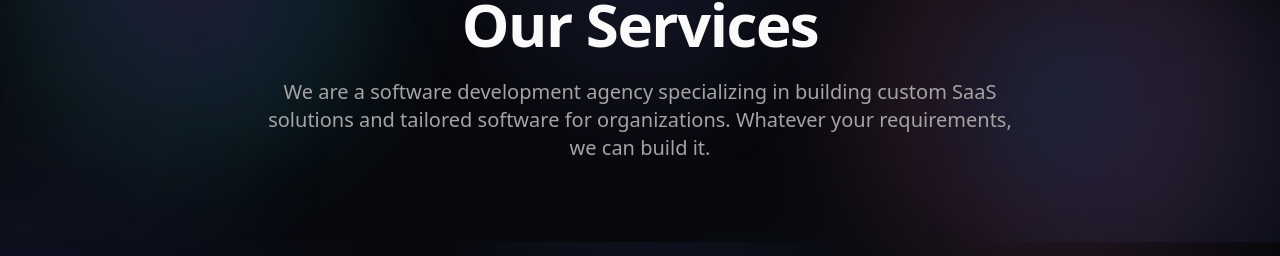
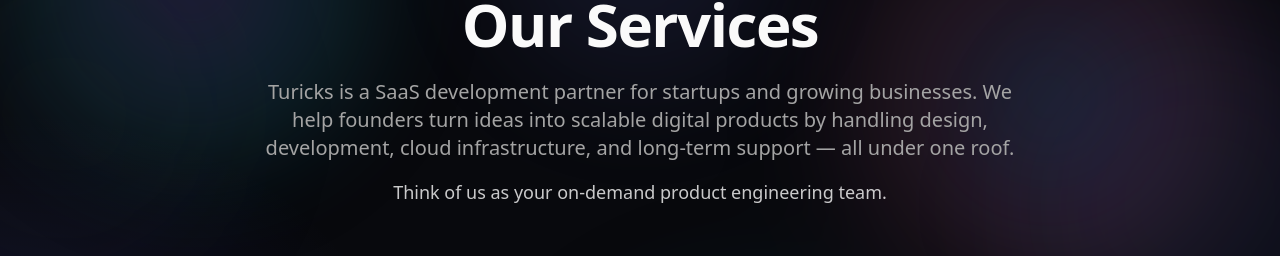
Before and after one commit to pushkarverma3698/turicks-web, a Next.js app: page /services in a window 1280 px wide. Shown: the part 159-415 px from the top of the page. Built offline with nearby package versions, Linux system fonts and the light colour scheme; no server answers.

Commit message:
seo changes

```diff
--- a/app/services/page.tsx
+++ b/app/services/page.tsx
@@ -235,9 +235,13 @@
               Our Services
             </h1>
             <p className="text-lg text-muted-foreground md:text-xl">
-              We are a software development agency specializing in building
-              custom SaaS solutions and tailored software for organizations.
-              Whatever your requirements, we can build it.
+              Turicks is a SaaS development partner for startups and growing
+              businesses. We help founders turn ideas into scalable digital
+              products by handling design, development, cloud infrastructure,
+              and long-term support — all under one roof.
+            </p>
+            <p className="mt-4 text-base text-foreground/80 md:text-lg">
+              Think of us as your on-demand product engineering team.
             </p>
           </div>
         </div>
--- a/components/footer.tsx
+++ b/components/footer.tsx
@@ -72,8 +72,13 @@
               </span>
             </Link>
             <p className="text-sm text-muted-foreground max-w-sm">
-              Building tailored SaaS solutions for organizations. We create
-              custom software that fits your unique requirements.
+              Turicks is a SaaS development partner for startups and growing
+              businesses. We help founders turn ideas into scalable digital
+              products—design, development, cloud infrastructure, and long-term
+              support under one roof.
+            </p>
+            <p className="text-sm text-foreground/80">
+              Think of us as your on-demand product engineering team.
             </p>
             <div className="flex items-center gap-3" aria-label="Social media">
               {socialLinks.map((social) => {
```
